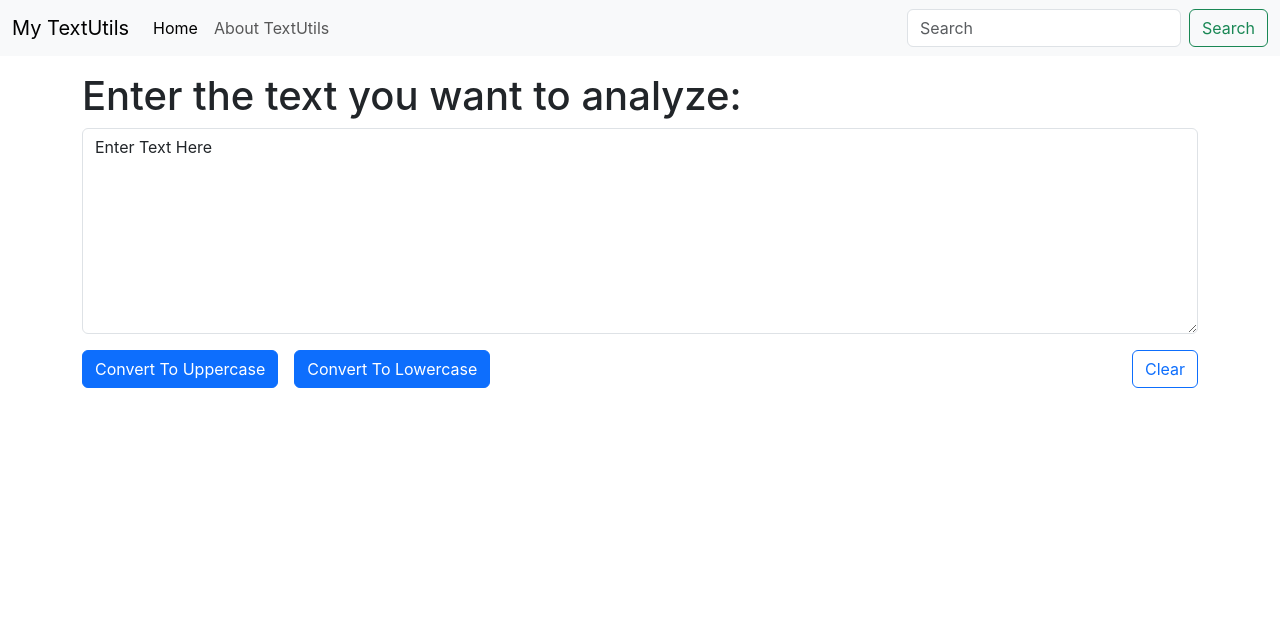
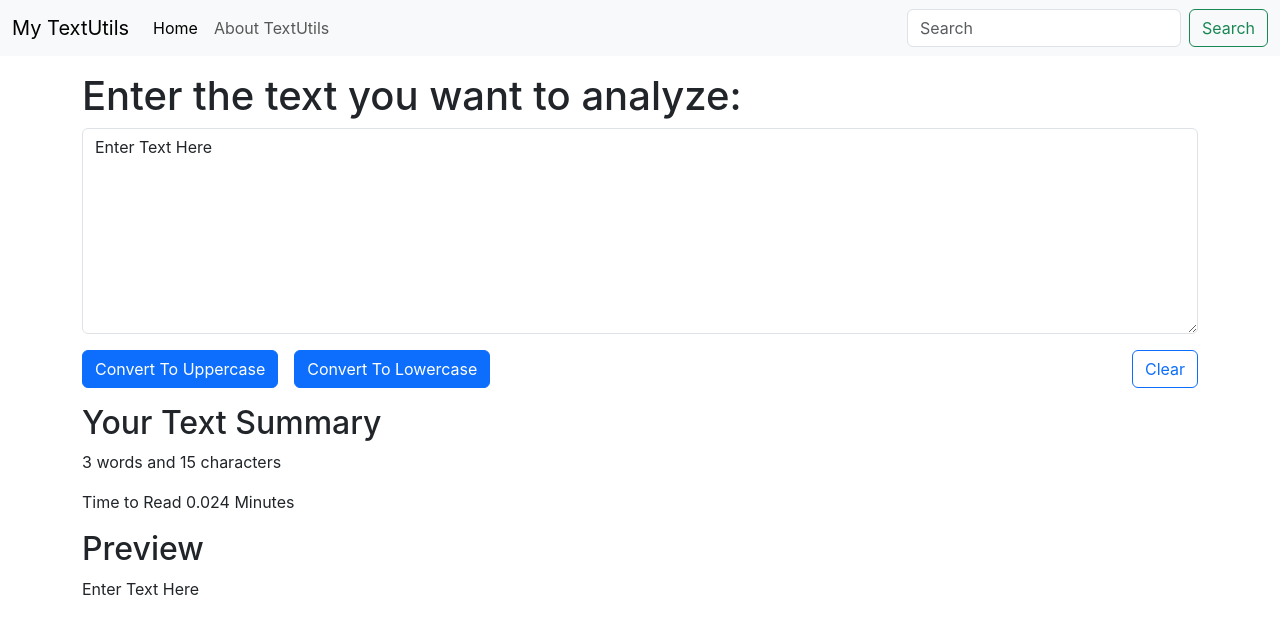
Before and after one commit to ahmadaliasghar/React-JS-Classes, a React (Create React App) app in the folder TextUtils_Project/: page / in a window 1280 px wide. Shown: the top 634 px of the page. Built offline with nearby package versions, Linux system fonts and the light colour scheme.

Commit message:
Update TextForm.js

```diff
--- a/TextUtils_Project/src/components/TextForm.js
+++ b/TextUtils_Project/src/components/TextForm.js
@@ -26,7 +26,6 @@ export const TextForm = (props) => {
               className="form-control"
               value={text}
               onChange={handleUpChange}
-              // placeholder = "{Enter Text Here"};
               rows="8"
             ></textarea>
           </div>
@@ -41,6 +40,14 @@ export const TextForm = (props) => {
           Clear
         </button>
       </div>
+
+      <div className="container my-3">
+        <h2>Your Text Summary</h2>
+        <p>{text.split(" ").length} words and {text.length} characters</p>
+        <p>Time to Read {text.split(" ").length* 0.008} Minutes</p>
+        <h2>Preview</h2>
+        <p>{text}</p>
+      </div>
     </>
   );
 };
```
